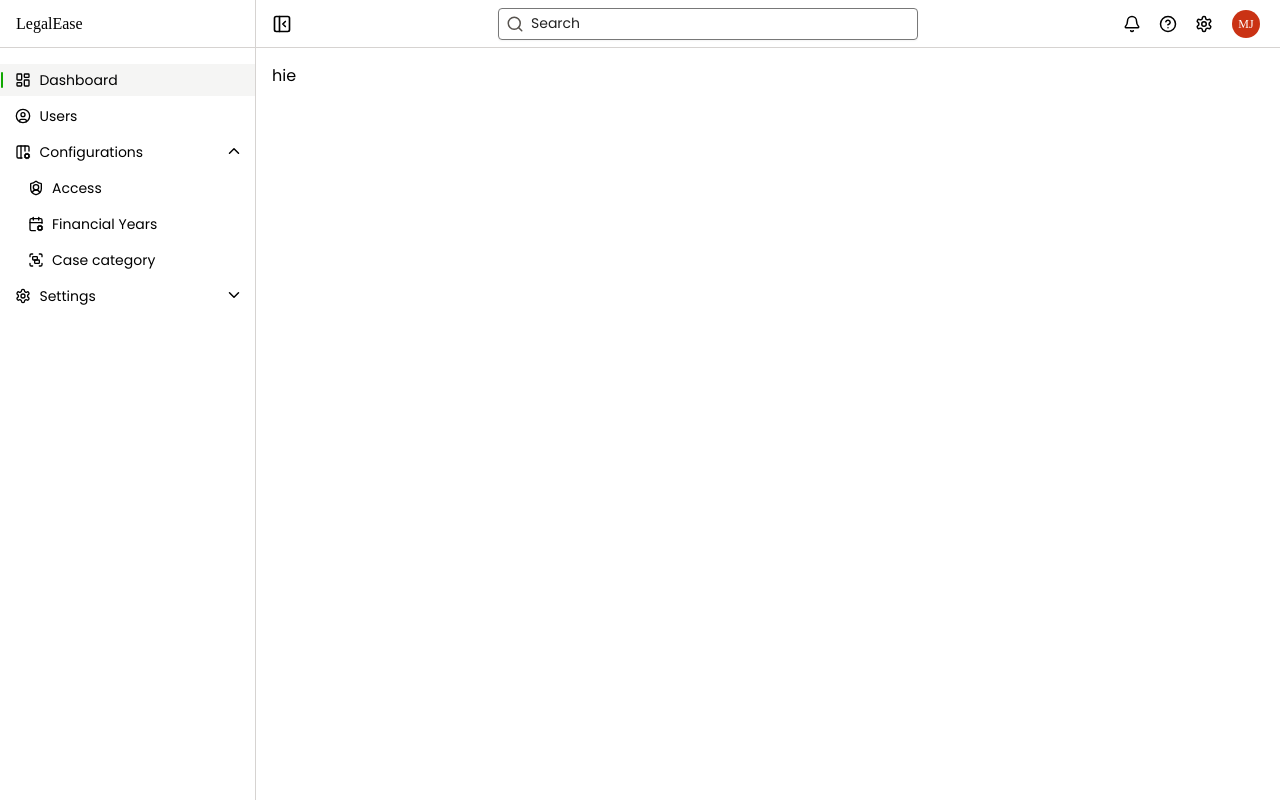
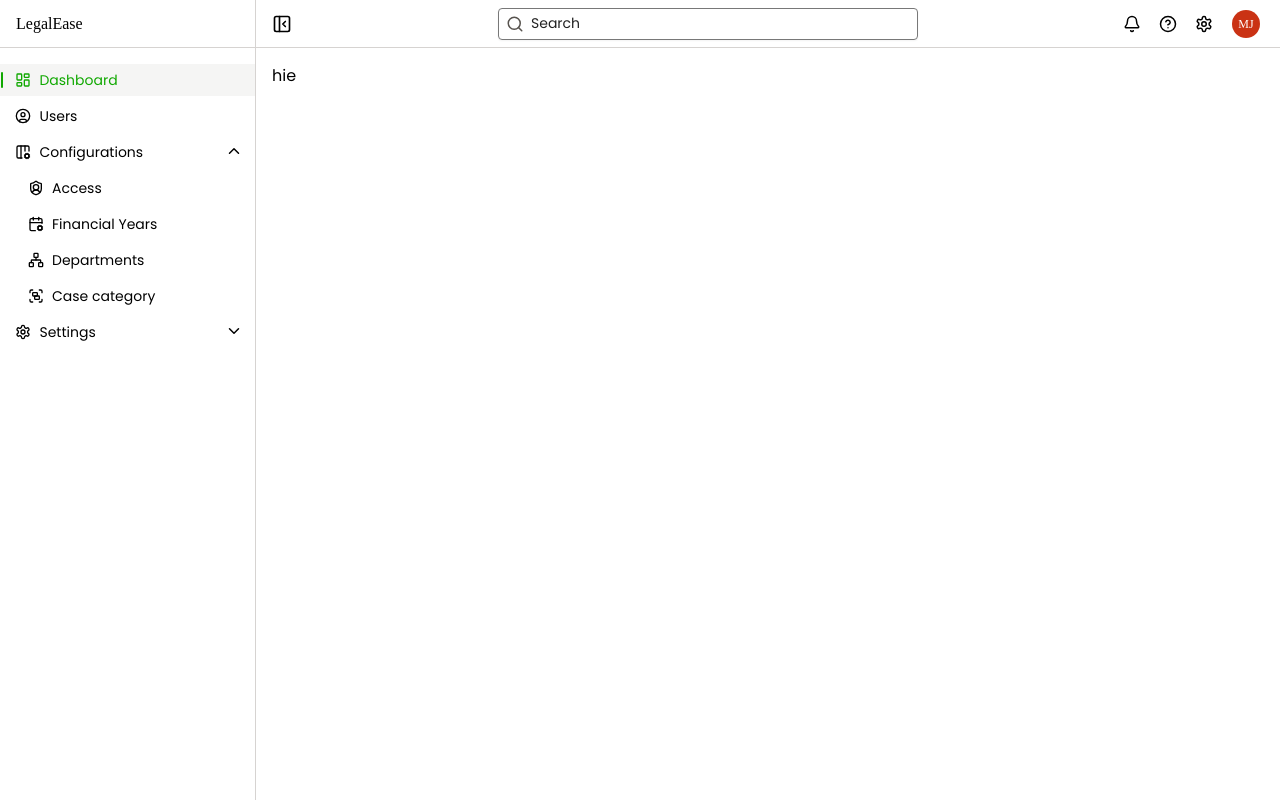
Before and after one commit to Mzala123/legal-ease-frontend, a React (Vite) app: page /home/dashboard in a window 1280 px wide. Both pictures are taken after a click on the button "Configurations". Built offline with nearby package versions, Linux system fonts and the light colour scheme; a web font is replaced by a local one.

Commit message:
departments configurations

```diff
--- a/src/components/ui/submenu-dropdown.tsx
+++ b/src/components/ui/submenu-dropdown.tsx
@@ -44,8 +44,12 @@ function SubmenuDropdown({menuList}: {menuList: MenuItem[]}) {
                                                         {openSubmenuId.includes(menu.id) && menu.children.map((child: MenuItem) => {
                                                             const subLinkIsActive: boolean = location.pathname === child.path
                                                             return (
-                                                                <Link key={child.id} className={cn("ml-4 relative flex items-center gap-2 mt-1 px-3 py-[6px] hover:rounded-l hover:bg-stone-100 hover:text-primary", subLinkIsActive && "text-primary bg-stone-100 rounded-l")} to={child.path}>
-                                                                    <span className={cn(subLinkIsActive && "text-primary stroke-primary")}>{child.icon && child.icon}</span>
+                                                                <Link key={child.id} className={cn("ml-4 relative flex items-center gap-2 mt-1 px-3 py-[6px] hover:rounded-l hover:bg-stone-100 hover:stroke-primary hover:text-primary", subLinkIsActive && "text-primary bg-stone-100 rounded-l")} to={child.path}>
+                                                                    <span className={cn(subLinkIsActive && "text-primary stroke-primary")}>{child.icon &&
+                                                                        (
+                                                                            <child.icon.type {...child.icon.props} className={cn("", subLinkIsActive && "text-primary stroke-primary")} />
+                                                                        )
+                                                                    }</span>
                                                                     {child.title}
                                                                 </Link>
                                                             )
@@ -61,7 +65,15 @@ function SubmenuDropdown({menuList}: {menuList: MenuItem[]}) {
                                         <div className={cn("flex items-center hover:bg-stone-100 hover:text-primary w-full", linkIsActive && "bg-stone-100")}>
                                             <div className={cn(`bg-transparent h-4 w-[3px] rounded-2xl ml-[0.5px] hover:text-primary`,  linkIsActive && "bg-primary")}></div>
                                             <Link to={`${menu.path}`} className={cn("flex justify-between w-full py-[6px] px-3", linkIsActive && "text-primary")}>
-                                                <div className="flex items-center gap-2"><span className="">{menu.icon}</span>{menu.title}<span></span> </div>
+                                                <div className="flex items-center gap-2">
+                                                    <span className={cn("",linkIsActive && "text-primary")}>{
+                                                        menu.icon &&
+                                                          (
+                                                              <menu.icon.type {...menu.icon.props} className={cn("", linkIsActive && "text-primary stroke-primary")} />
+                                                          )
+                                                    }</span>
+                                                    <span className={cn("",linkIsActive && "text-primary")}>{menu.title}</span>
+                                                </div>
                                             </Link>
                                         </div>
                                     )
--- a/src/components/wireframe/Sidebar.tsx
+++ b/src/components/wireframe/Sidebar.tsx
@@ -9,7 +9,7 @@ type SideBarProps = {
 export default function Sidebar({isOpen}: SideBarProps) {
 
     return (
-        <div className={cn("fixed z-10 min-w-64 w-64 shadow-md border-r h-screen transition-all ease-in-out bg-white border-stone-300 -left-64 lg:shadow-none", isOpen && "left-0")}>
+        <div className={cn("fixed z-10 min-w-64 w-64 shadow-2xl border-r h-screen transition-all ease-in-out bg-white border-stone-300 -left-64 lg:shadow-none", isOpen && "left-0")}>
             <div className="h-12 flex items-center justify-between border-b border-stone-300 left-0 right-0">
                <div className="mt-16 font-Poppins_Semibold hidden lg:mt-0 pl-4 pt-4 lg:pt-0 lg:flex">LegalEase</div>
            </div>
--- a/src/menus/admin-menu/admin-menu.tsx
+++ b/src/menus/admin-menu/admin-menu.tsx
@@ -1,4 +1,13 @@
-import {CalendarCog, Columns3Cog, Group, LayoutDashboard, SettingsIcon, ShieldUser, UserCircle} from "lucide-react";
+import {
+    CalendarCog,
+    Columns3Cog,
+    Group,
+    LayoutDashboard,
+    Network,
+    SettingsIcon,
+    ShieldUser,
+    UserCircle
+} from "lucide-react";
 import {JSX} from "react";
 
 export type MenuItem = {
@@ -41,6 +50,12 @@ const adminMenu: MenuItem []  = [
                 icon: <CalendarCog size={16}/>
             },
             {
+                id: "departments",
+                title: "Departments",
+                path: "/home/configurations/departments",
+                icon: <Network size={16}/>
+            },
+            {
                 id: "case-category",
                 title: "Case category",
                 path: "/home/configurations/case-category",
--- /dev/null
+++ b/src/pages/configurations/departments/departments-add.tsx
@@ -0,0 +1,9 @@
+
+
+export default function DepartmentsAdd() {
+    return (
+        <div>
+            add departments
+        </div>
+    )
+}
--- /dev/null
+++ b/src/pages/configurations/departments/departments-list.tsx
@@ -0,0 +1,9 @@
+
+
+export default function DepartmentsList() {
+     return (
+         <div>
+             departments
+         </div>
+     )
+}
--- a/src/routes/Router.tsx
+++ b/src/routes/Router.tsx
@@ -8,11 +8,18 @@ const Login = React.lazy(()=>import("../pages/auth/Login"))
 const Register = React.lazy(()=>import("../pages/auth/Register"))
 
 const Roles = React.lazy(()=>import("../pages/configurations/roles"))
-const CaseCategoryList = React.lazy(()=>import("../pages/configurations/cases/case-category"))
-const CaseCategoryCreate = React.lazy(()=>import("../pages/configurations/cases/case-category-create"))
 
 const FinancialYearList = React.lazy(()=>import("../pages/configurations/financial-year-list"))
 const FinancialYearAdd = React.lazy(()=>import("../pages/configurations/financial-year-add"))
+
+
+
+const CaseCategoryList = React.lazy(()=>import("@/pages/configurations/departments/case-category"))
+const CaseCategoryCreate = React.lazy(()=>import("@/pages/configurations/departments/case-category-create"))
+
+const DepartmentList = React.lazy(()=>import("../pages/configurations/departments/departments-list"))
+const DepartmentAdd = React.lazy(()=>import("../pages/configurations/departments/departments-add"))
+
 
 
 const routes = createBrowserRouter(
@@ -57,6 +64,23 @@ const routes = createBrowserRouter(
                             ]
                         },
                         {
+                            path: "departments",
+                            children: [
+                                {
+                                    path: "",
+                                    element: <SuspendedPage page={<DepartmentList/>}/>
+                                },
+                                {
+                                    path: ":department_id",
+                                    loader: ({params}) => {
+                                        return {pageName: isPrimaryKey(params.department_id as unknown as string) ? "Edit" : "Add"};
+                                    },
+                                    element: <SuspendedPage page={<DepartmentAdd/>}/>
+                                }
+                            ]
+
+                        },
+                        {
                             path: "case-category",
                             children: [
                                 {
```
Also changed, not shown: src/pages/configurations/departments/case-category-create.tsx (renamed from src/pages/configurations/cases/case-category-create.tsx), src/pages/configurations/departments/case-category.tsx (renamed from src/pages/configurations/cases/case-category.tsx).
